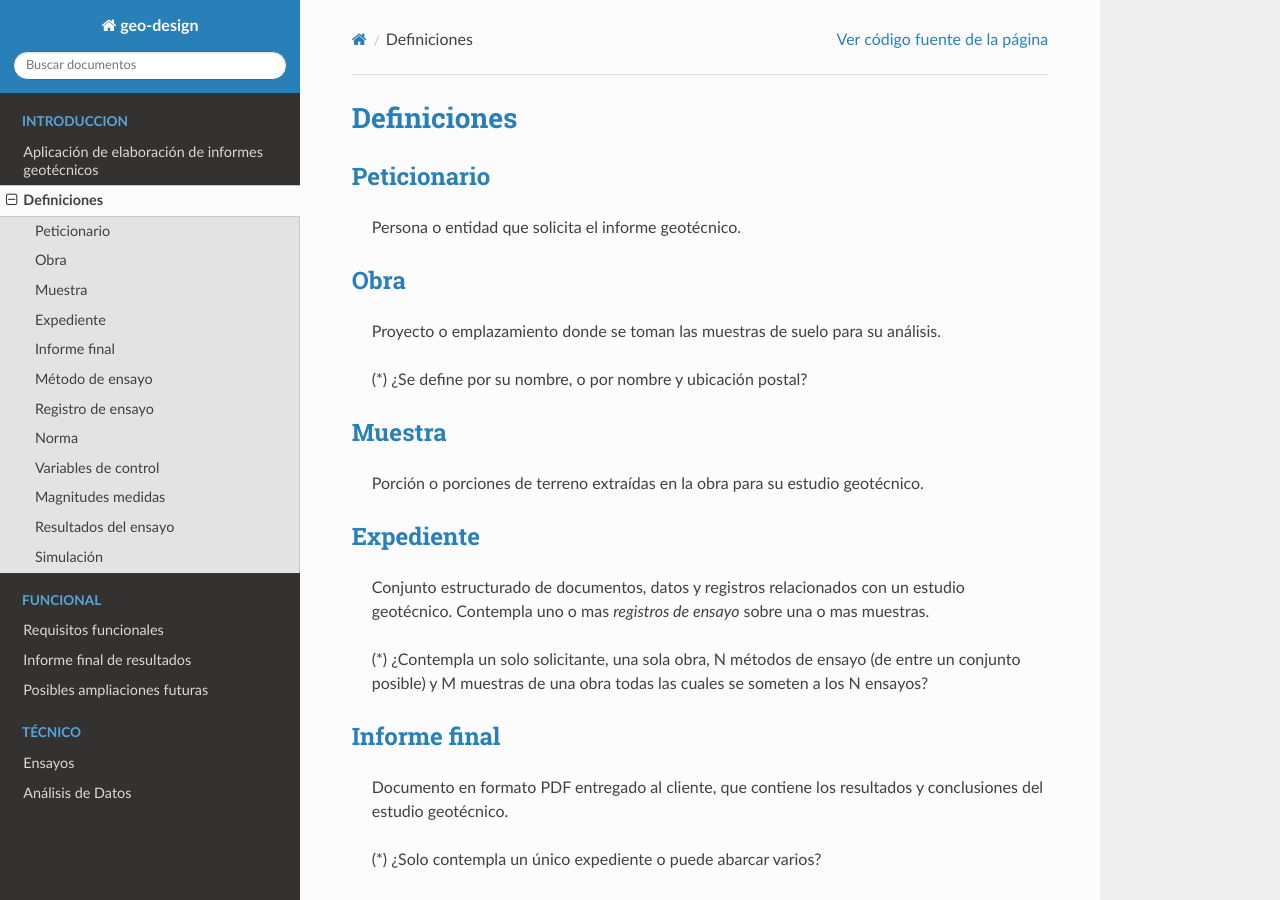
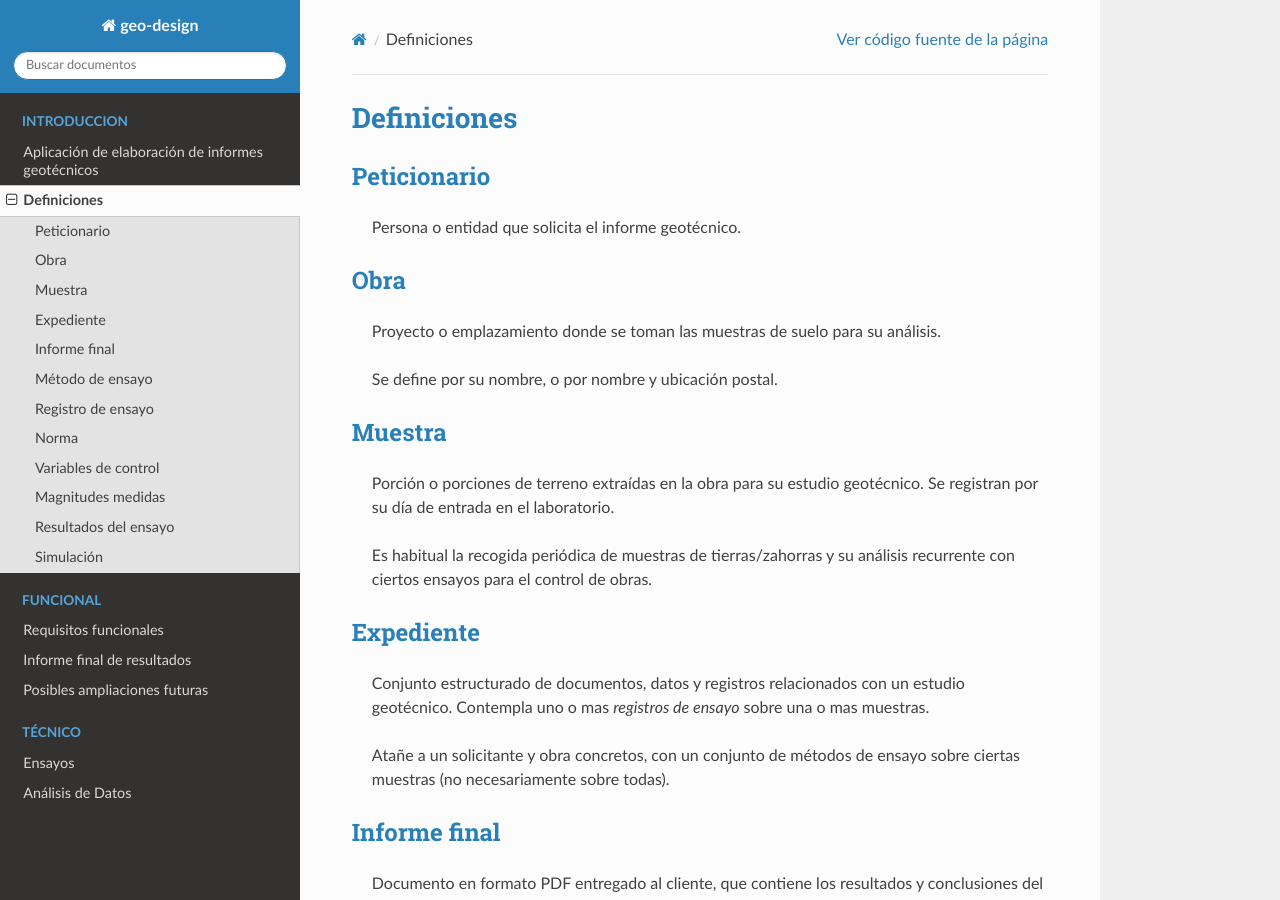
Before and after one commit to javrui/geo-design, a Sphinx documentation site: the page built from source/definiciones.md, in a window 1280 px wide and 900 px high. Built offline with Sphinx 7.4.7 and the Read the Docs theme 3.1.0, drawn with Linux system fonts in a browser that asks for light colours; some of the changed text lies outside the part shown.

Commit message:
Actualiza documentación de repo en modo batch

```diff
--- a/source/definiciones.md
+++ b/source/definiciones.md
@@ -9,17 +9,20 @@
 
   Proyecto o emplazamiento donde se toman las muestras de suelo para su análisis.
 
-  (*) ¿Se define por su nombre, o por nombre y ubicación postal?
+  Se define por su nombre, o por nombre y ubicación postal.
 
 ## Muestra
 
   Porción o porciones de terreno extraídas en la obra para su estudio geotécnico.
+  Se registran por su día de entrada en el laboratorio.
+
+  Es habitual la recogida periódica de muestras de tierras/zahorras y su análisis recurrente con ciertos ensayos para el control de obras.
 
 ## Expediente
 
   Conjunto estructurado de documentos, datos y registros relacionados con un estudio geotécnico. Contempla uno o mas *registros de ensayo* sobre una o mas muestras.
 
-  (*) ¿Contempla un solo solicitante, una sola obra, N métodos de ensayo (de entre un conjunto posible) y M muestras de una obra todas las cuales se someten a los N ensayos?
+  Atañe a un solicitante y obra concretos, con un conjunto de métodos de ensayo sobre ciertas muestras (no necesariamente sobre todas).
 
 ## Informe final
 
```
Also changed, not shown: other parts of source/definiciones.md (+1 -1 lines), 5 other files.
